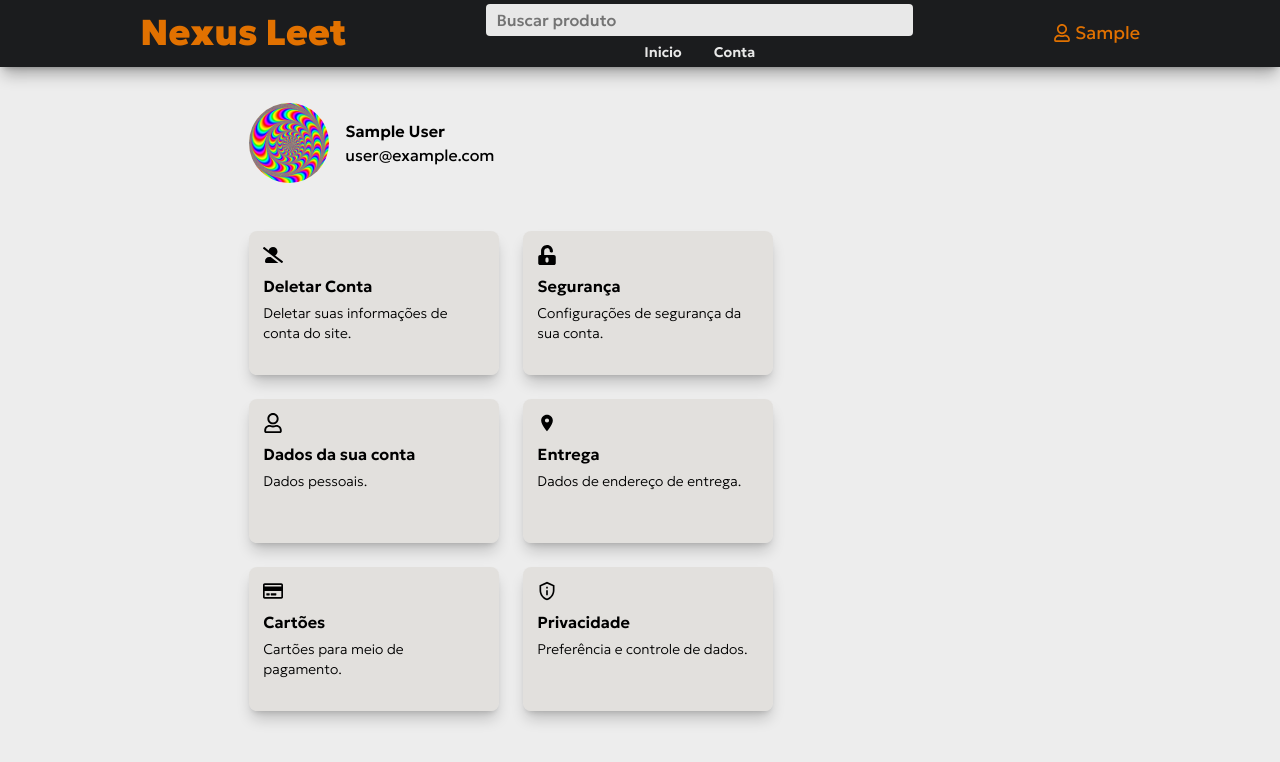
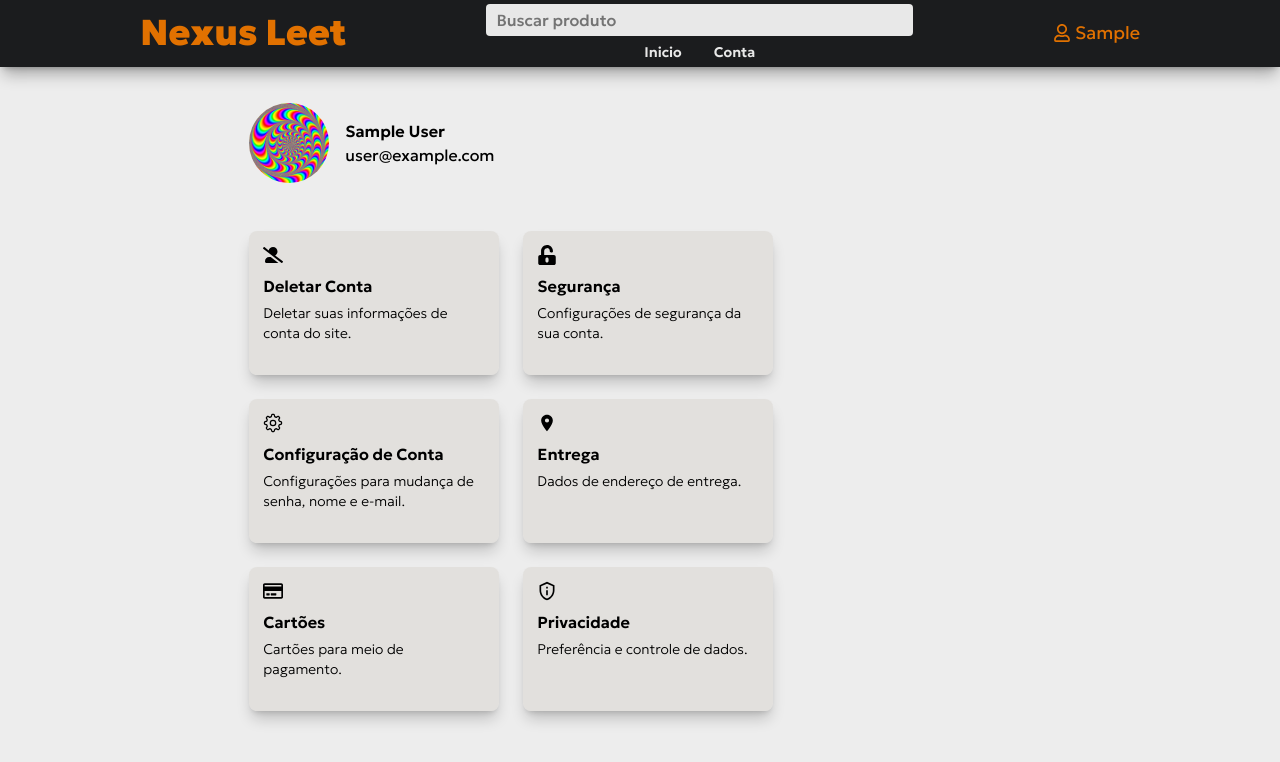
Before and after one commit to gustavocarvalho-ra/NextJs-NexusLeet, a Next.js app: page /my-account/user in a window 1280 px wide. Shown: the top 762 px of the page. Built offline with nearby package versions, Linux system fonts and the light colour scheme; no server answers; sample sign-in values are in the browser's storage.

Commit message:
feat: changed icon and description

```diff
--- a/src/app/my-account/user/page.tsx
+++ b/src/app/my-account/user/page.tsx
@@ -1,11 +1,15 @@
+import Header from '@/app/components/Header';
+import CardUserConfg from '@/app/components/ui/CardUserConfg';
+
 import { getServerSession } from 'next-auth';
 import { authOptions } from '@/app/lib/auth';
-import Header from '@/app/components/Header';
+
+import Image  from 'next/image';
 import { redirect } from 'next/navigation';
-import Image  from 'next/image';
-import CardUserConfg from '@/app/components/ui/CardUserConfg';
-import { FaRegUser, FaUnlockAlt, FaRegCreditCard, FaUserAltSlash } from 'react-icons/fa';
+
+import { FaUnlockAlt, FaRegCreditCard, FaUserAltSlash } from 'react-icons/fa';
 import { MdOutlinePrivacyTip, MdLocationOn  } from "react-icons/md";
+import { GoGear } from "react-icons/go";
 
 
 export default async function MyAccontUser() {
@@ -47,9 +51,9 @@ export default async function MyAccontUser() {
               />
               <CardUserConfg
                 href='/my-account/user/confg'
-                icon={<FaRegUser />}
-                TextStr="Dados da sua conta"
-                AboutStr="Dados pessoais."
+                icon={<GoGear />}
+                TextStr="Configuração de Conta"
+                AboutStr="Configurações para mudança de senha, nome e e-mail."
               />
               <CardUserConfg
                 href='/'
```
